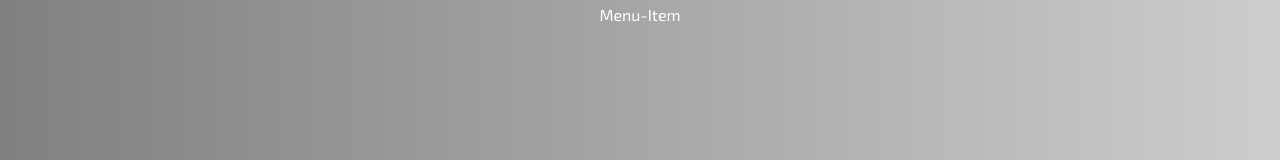
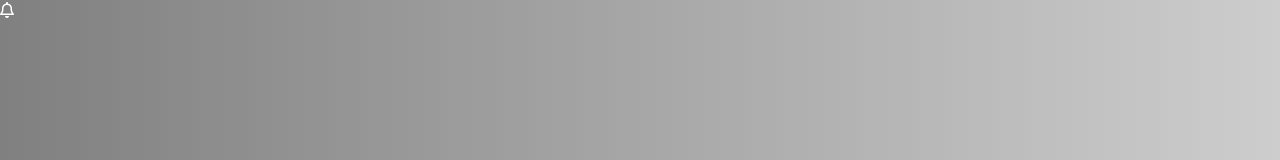
Before and after one commit to Kevsely/netflix-bj, a React (Create React App) app: page / in a window 1280 px wide. Shown: the top 160 px of the page. Built offline with nearby package versions, Linux system fonts and the light colour scheme.

Commit message:
Added a notification button

```diff
--- a/public/index.html
+++ b/public/index.html
@@ -18,6 +18,7 @@
     <link rel="preconnect" href="https://fonts.googleapis.com">
     <link rel="preconnect" href="https://fonts.gstatic.com" crossorigin>
     <link href="https://fonts.googleapis.com/css2?family=Exo+2:wght@300;400;700&display=swap" rel="stylesheet">
+    <link rel="stylesheet" href="https://cdnjs.cloudflare.com/ajax/libs/font-awesome/6.1.1/css/all.min.css">
     <!--
       Notice the use of %PUBLIC_URL% in the tags above.
       It will be replaced with the URL of the `public` folder during the build.
--- a/src/App.js
+++ b/src/App.js
@@ -1,11 +1,12 @@
 import MenuItem from './components/menu-item/menu-item.component';
 
 import './App.scss';
+import NotificationButton from './components/notification-button/notification-button.component';
 
 function App() {
   return (
     <div className="App">
-      <MenuItem active>Menu-Item</MenuItem>
+      <NotificationButton />
     </div>
   );
 }
@@ -17,7 +18,7 @@ export default App;
   /*
     Home-Page
     --Header-Cmp
-      --MenuItem-Cmp
+      OK--MenuItem-Cmp
       --NotificationButton
       --SearchButton
       --UserButton
--- a/src/components/notification-button/notification-button.component.jsx
+++ b/src/components/notification-button/notification-button.component.jsx
@@ -0,0 +1,11 @@
+import React from "react";
+
+const NotificationButton = () => {
+    return (
+        <div className="notification-button">
+            <i class="fa-regular fa-bell"></i>
+        </div>
+    )
+}
+
+export default NotificationButton
```
Also changed, not shown: src/components/notification-button/notification-button.styles.scss (added).
